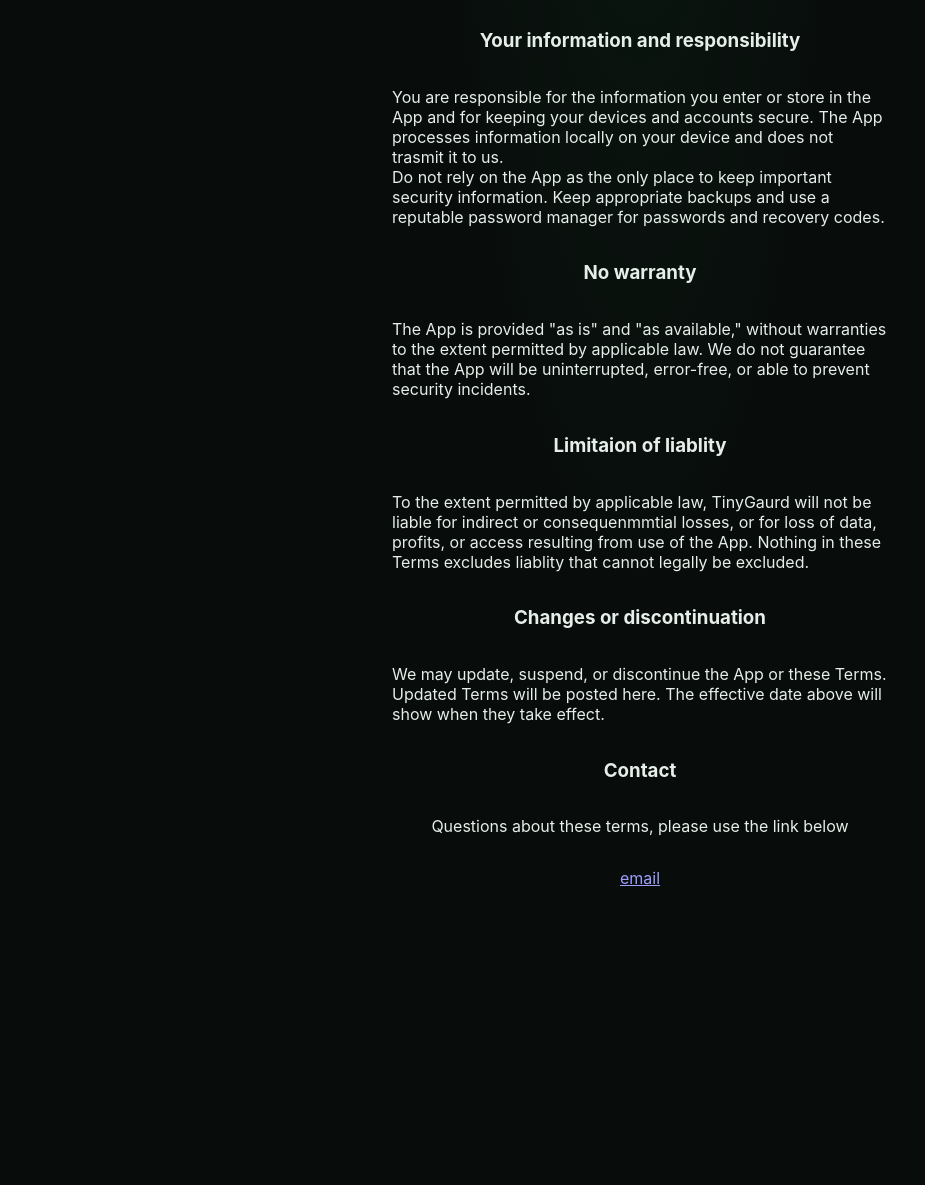
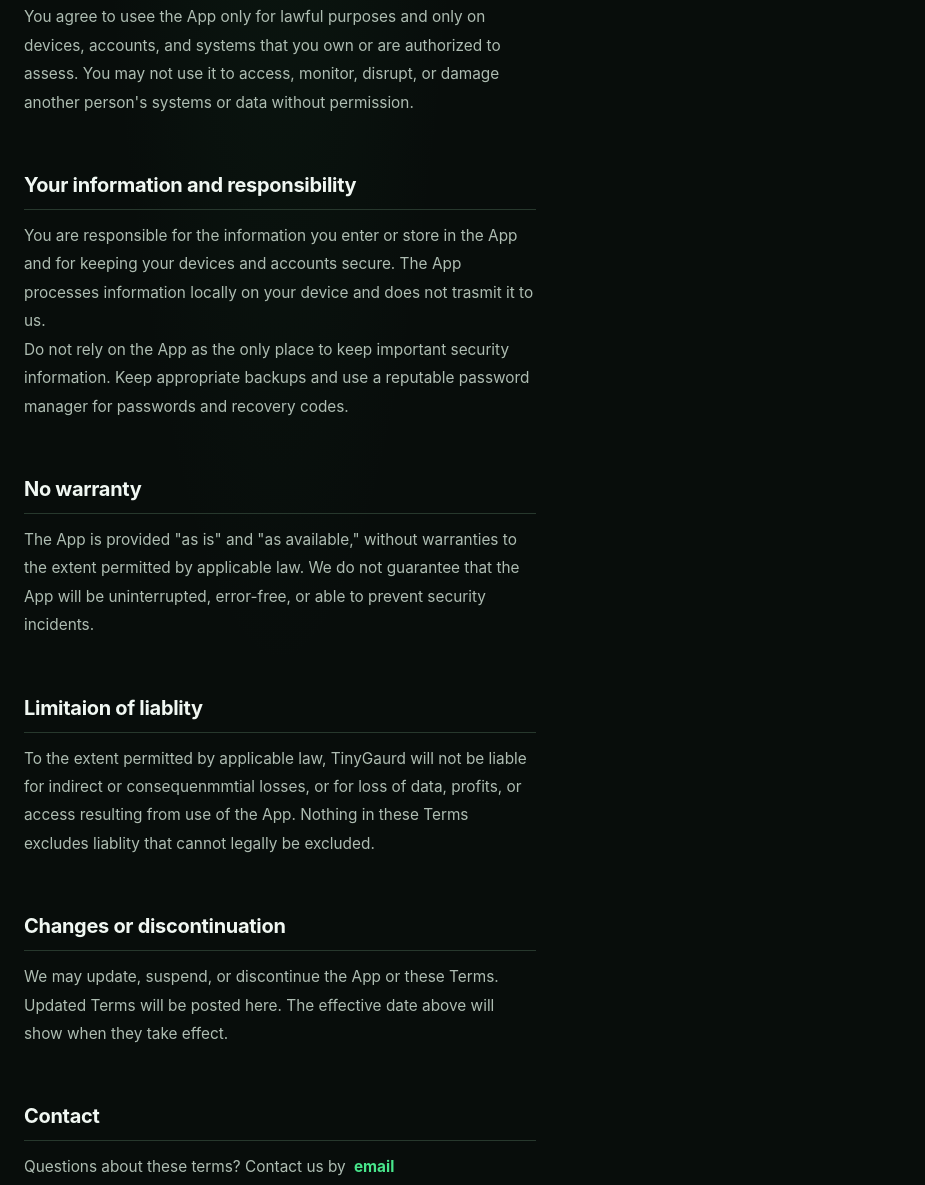
Before and after one commit to lukeskywalker4621-cmyk/tinygaurd, a website built with Vite: page tinygaurd/TOS.html in a window 1280 px wide. Shown: the part 701-1886 px from the top of the page, without its empty margins (0-925 px from the left). Before the commit the page ends 1661 px from the top, so only its background shows below. Built offline with nearby package versions, Linux system fonts and the light colour scheme.

Commit message:
fix TOS.html link error

```diff
--- a/tinygaurd/TOS.html
+++ b/tinygaurd/TOS.html
@@ -3,7 +3,7 @@
     <head>
         <meta charset="UTF-8">
         <title>Tinygaurd</title>
-        <link rel="stylesheet" href="src/index.css" type="text/css">
+        <link rel="stylesheet" href="src/TOS.css" type="text/css">
     </head>
     <body class="Tos_body">
         <header>
@@ -50,10 +50,8 @@
             The effective date above will show when they take effect.
         </p>
         <h3>Contact</h3>
-        <p class="TOS">Questions about these terms, please use the link below
-            <a href="mailto:Lukeskywalker4621@gmail.com">
-                <p>email</p>
-            </a>
+        <p class="TOS">Questions about these terms? Contact us by
+            <a href="mailto:Lukeskywalker4621@gmail.com">email</a>
         </p>
 
         <script type="module" src="/src/renderer.js"></script>
```
